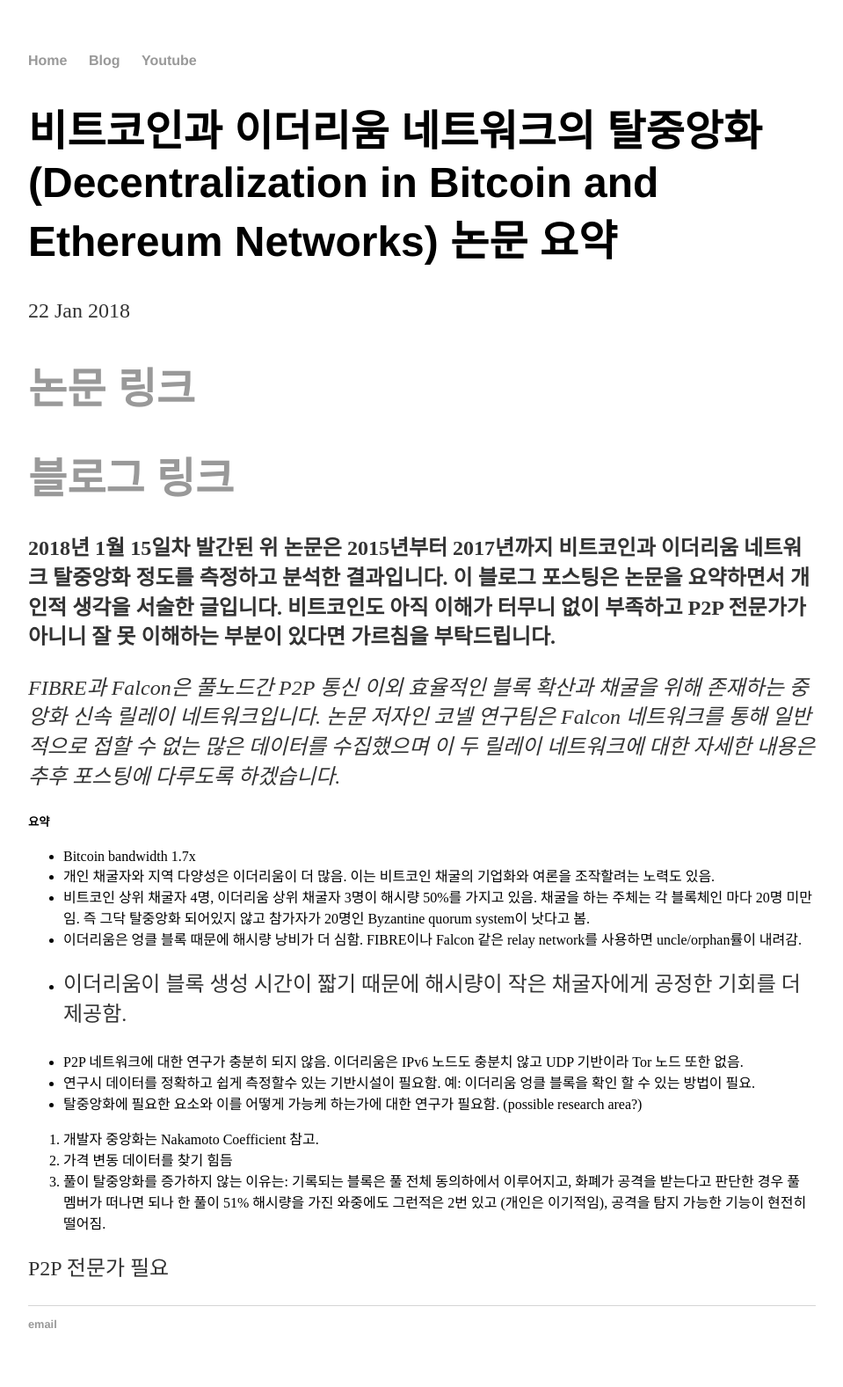
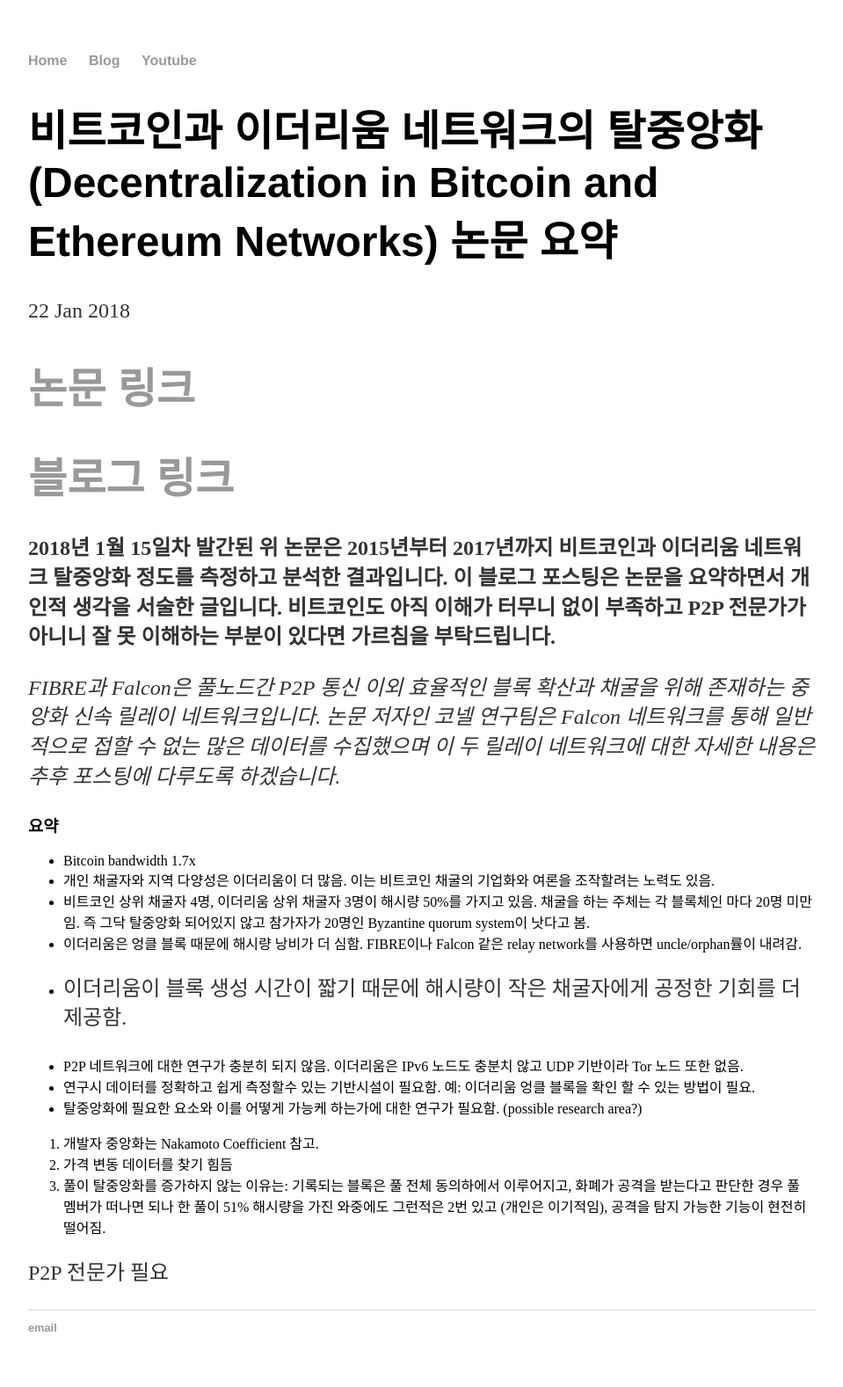
Before and after one commit to matthew-mskim/s3unha.github.io, a Jekyll site: the page built from _posts/2018-01-22-DBEN-Review.md, in a window 1280 px wide. Shown: the whole page at 88% size, without its empty margins (160-1119 px from the left). Built offline with Jekyll 4.4.1, drawn with Linux system fonts in a browser that asks for light colours.

```diff
--- a/_posts/2018-01-22-DBEN-Review.md
+++ b/_posts/2018-01-22-DBEN-Review.md
@@ -11,7 +11,7 @@ date: 2018-01-22
 
 *FIBRE과 Falcon은 풀노드간 P2P 통신 이외 효율적인 블록 확산과 채굴을 위해 존재하는 중앙화 신속 릴레이 네트워크입니다. 논문 저자인 코넬 연구팀은 Falcon 네트워크를 통해 일반적으로 접할 수 없는 많은 데이터를 수집했으며 이 두 릴레이 네트워크에 대한 자세한 내용은 추후 포스팅에 다루도록 하겠습니다.*
 
-##### 요약
+### 요약
 - Bitcoin bandwidth 1.7x
 - 개인 채굴자와 지역 다양성은 이더리움이 더 많음. 이는 비트코인 채굴의 기업화와 여론을 조작할려는 노력도 있음.
 - 비트코인 상위 채굴자 4명, 이더리움 상위 채굴자 3명이 해시량 50%를 가지고 있음. 채굴을 하는 주체는 각 블록체인 마다 20명 미만임. 즉 그닥 탈중앙화 되어있지 않고 참가자가 20명인 Byzantine quorum system이 낫다고 봄.
```
